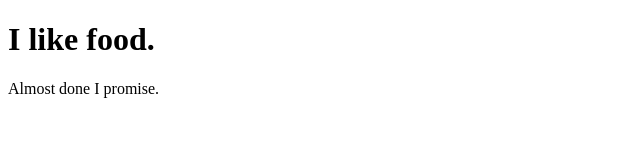
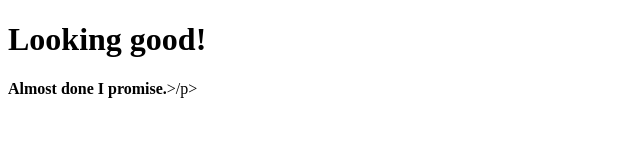
Before and after one commit to jdmar3-comp426/a00-dlupchs, a website: page index.html in a window 1280 px wide. Shown: the whole page, without its empty margins (0-640 px from the left). Drawn offline with Linux system fonts and the light colour scheme.

Commit message:
more testing

```diff
--- a/index.html
+++ b/index.html
@@ -2,13 +2,13 @@
 <html lang="en">
   <head>
     <meta charset="UTF-8">
-        <meta name="viewport" content="width=device-width, initial-scale=1.0">
-        <title>ASSIGNMENT 0 DAVID LU OK?</title>
+    <meta name="viewport" content="width=device-width, intial-scale=1.0">
+    <title>Assignment 0 TEST!</title>
   </head>
   <body>
     <div>
-            <h1>I like food.</h1>
-            <p>Almost done I promise.</p>
+      <h1>Looking good!</h1>
+      <p><strong>Almost done I promise.</strong>>/p>
     </div>
   </body>
 </html>
```
Lines whose indentation alone changed are shown as unchanged.
